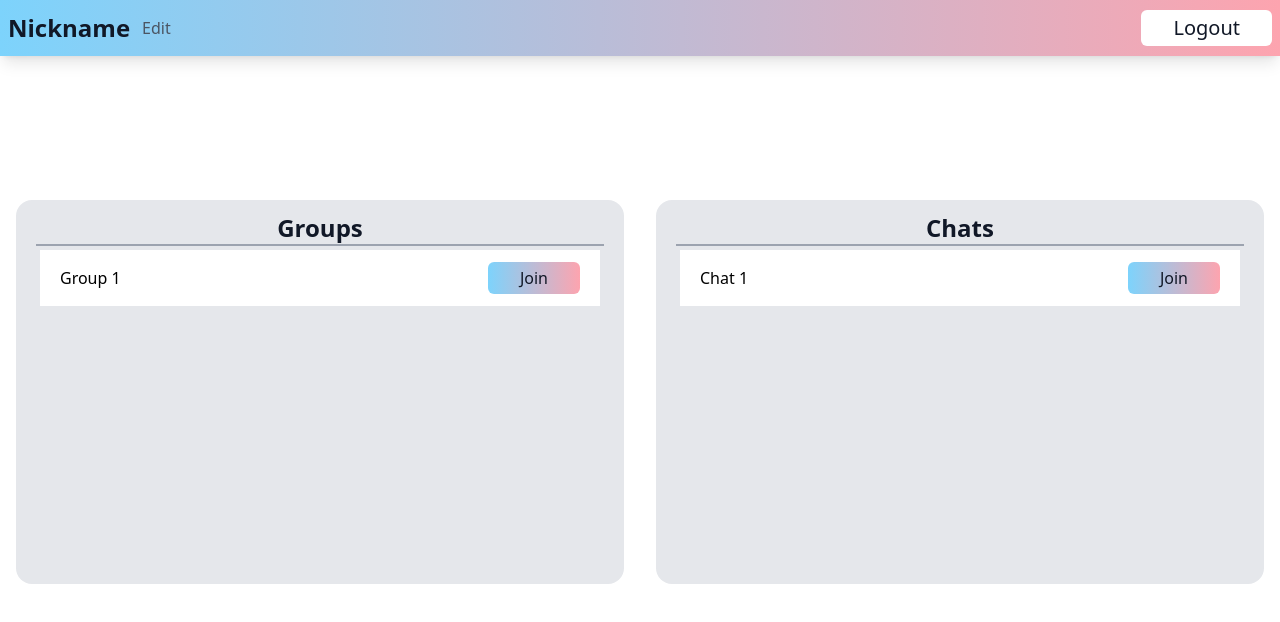
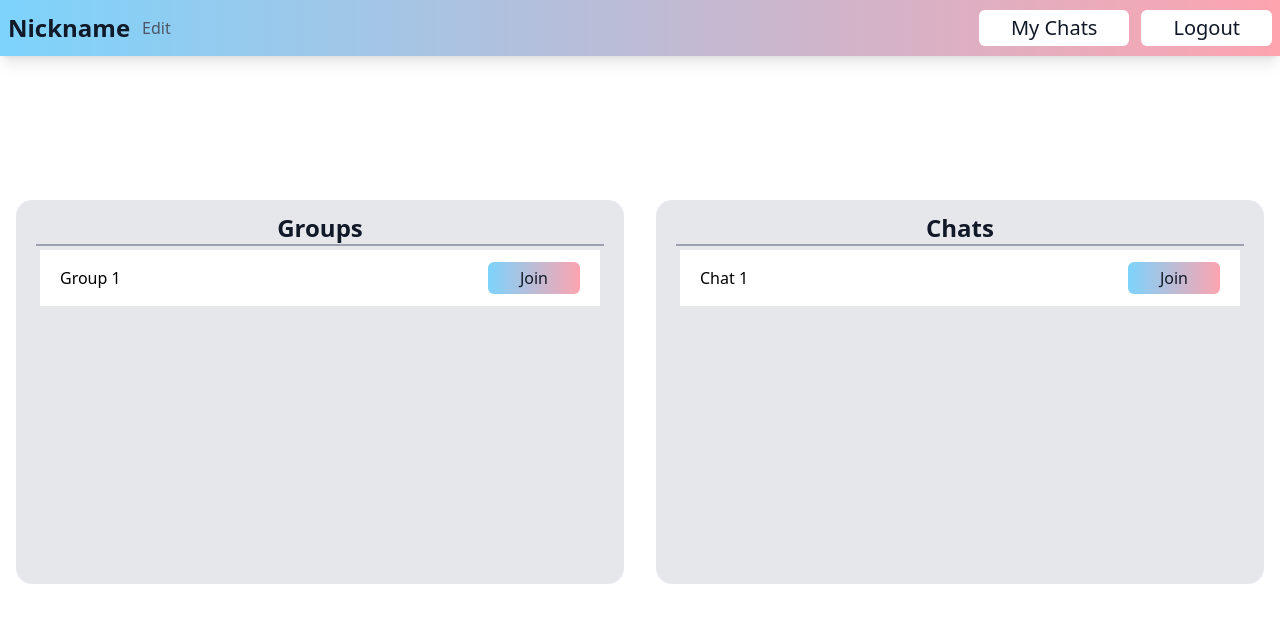
Before and after one commit to cafe-et-baguette/web, a Next.js app: page /join in a window 1280 px wide. Shown: the top 622 px of the page. Built offline with nearby package versions, Linux system fonts and the light colour scheme; no server answers.

Commit message:
add button

```diff
--- a/src/pages/join.tsx
+++ b/src/pages/join.tsx
@@ -1,4 +1,9 @@
+import { useRouter } from "next/router";
+import React, { SyntheticEvent } from "react";
+
 function Join() {
+  const router = useRouter();
+
   return (
     <div className="flex flex-col ">
       <div className="flex flex-row relative h-14 bg-gradient-to-r from-sky-300 to-rose-300 shadow-lg items-center ">
@@ -6,7 +11,10 @@ function Join() {
         <button className=" text-gray-600 rounded-md ml-1 text-base">
           Edit
         </button>
-        <button className="bg-white text-gray-900 rounded-md px-8 py-1 ml-auto text-xl mr-2">
+        <button className="bg-white text-gray-900 rounded-md px-8 py-1 text-xl ml-auto mr-3">
+          My Chats
+        </button>
+        <button className="bg-white text-gray-900 rounded-md px-8 py-1 text-xl mr-2">
           Logout
         </button>
       </div>
```
